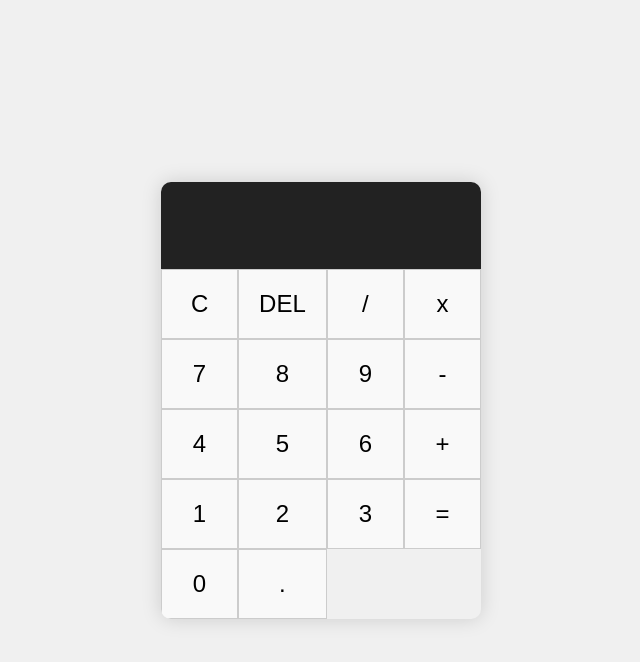
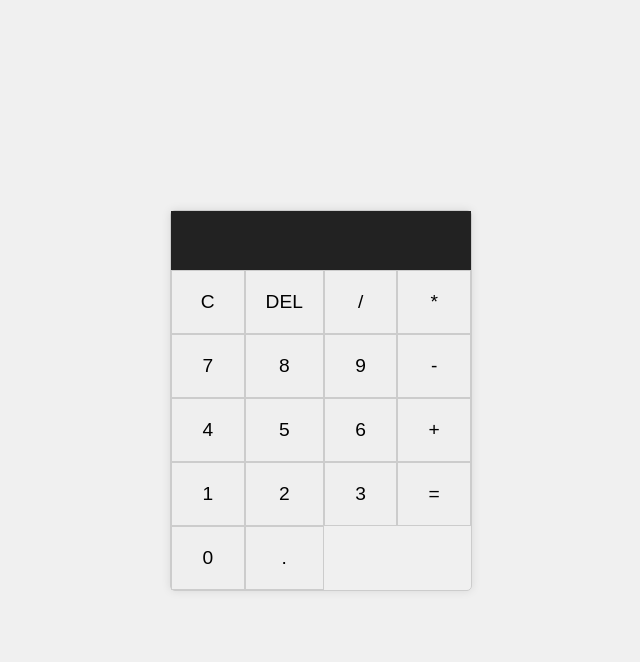
Before and after one commit to Habibi0707/Calculator, a plain HTML site: page index.html in a window 1280 px wide. Both pictures are taken after a click on the button "DEL". Shown: the whole page, without its empty margins (319-959 px from the left). Drawn offline with Linux system fonts and the light colour scheme.

Commit message:
feat: Add calculator files

```diff
--- a/index.html
+++ b/index.html
@@ -12,24 +12,24 @@
             <input type="text" id="result" disabled>
         </div>
         <div class="buttons">
-            <button onclick="clearScreen()">C</button>
+            <button onclick="clearDisplay()">C</button>
             <button onclick="deleteLast()">DEL</button>
-            <button onclick="insert('/')">/</button>
-            <button onclick="insert('*')">x</button>
-            <button onclick="insert('7')">7</button>
-            <button onclick="insert('8')">8</button>
-            <button onclick="insert('9')">9</button>
-            <button onclick="insert('-')">-</button>
-            <button onclick="insert('4')">4</button>
-            <button onclick="insert('5')">5</button>
-            <button onclick="insert('6')">6</button>
-            <button onclick="insert('+')">+</button>
-            <button onclick="insert('1')">1</button>
-            <button onclick="insert('2')">2</button>
-            <button onclick="insert('3')">3</button>
-            <button onclick="calculate()">=</button>
-            <button onclick="insert('0')">0</button>
-            <button onclick="insert('.')">.</button>
+            <button onclick="appendValue('/')">/</button>
+            <button onclick="appendValue('*')">*</button>
+            <button onclick="appendValue('7')">7</button>
+            <button onclick="appendValue('8')">8</button>
+            <button onclick="appendValue('9')">9</button>
+            <button onclick="appendValue('-')">-</button>
+            <button onclick="appendValue('4')">4</button>
+            <button onclick="appendValue('5')">5</button>
+            <button onclick="appendValue('6')">6</button>
+            <button onclick="appendValue('+')">+</button>
+            <button onclick="appendValue('1')">1</button>
+            <button onclick="appendValue('2')">2</button>
+            <button onclick="appendValue('3')">3</button>
+            <button onclick="calculateResult()">=</button>
+            <button onclick="appendValue('0')">0</button>
+            <button onclick="appendValue('.')">.</button>
         </div>
     </div>
     <script src="script.js"></script>
--- a/script.js
+++ b/script.js
@@ -1,35 +1,21 @@
-const resultInput = document.getElementById('result');
-
-function insert(char) {
-    if (resultInput.value === 'Error') {
-        clearScreen();
-    }
-    // Replace 'x' with '*' for calculation
-    resultInput.value += (char === 'x' ? '*' : char);
+function appendValue(value) {
+    document.getElementById('result').value += value;
 }
 
-function clearScreen() {
-    resultInput.value = '';
+function clearDisplay() {
+    document.getElementById('result').value = '';
 }
 
 function deleteLast() {
-    if (resultInput.value === 'Error') {
-        clearScreen();
-    } else {
-        resultInput.value = resultInput.value.slice(0, -1);
+    let result = document.getElementById('result').value;
+    document.getElementById('result').value = result.slice(0, -1);
+}
+
+function calculateResult() {
+    let result = document.getElementById('result').value;
+    try {
+        document.getElementById('result').value = eval(result);
+    } catch (error) {
+        document.getElementById('result').value = 'Error';
     }
 }
-
-function calculate() {
-    try {
-        // Use a safer way to calculate than eval
-        const result = new Function('return ' + resultInput.value)();
-        if (isNaN(result) || !isFinite(result)) {
-            resultInput.value = 'Error';
-        } else {
-            resultInput.value = result;
-        }
-    } catch (error) {
-        resultInput.value = 'Error';
-    }
-}
--- a/style.css
+++ b/style.css
@@ -3,31 +3,28 @@ body {
     justify-content: center;
     align-items: center;
     height: 100vh;
+    background-color: #f0f0f0;
     margin: 0;
-    background-color: #f0f0f0;
-    font-family: sans-serif;
 }
 
 .calculator {
-    border-radius: 10px;
-    box-shadow: 0 0 20px rgba(0, 0, 0, 0.15);
-    overflow: hidden;
-    width: 320px;
+    border: 1px solid #ccc;
+    border-radius: 5px;
+    box-shadow: 0 0 10px rgba(0, 0, 0, 0.1);
+    width: 300px;
 }
 
 .display {
     background-color: #222;
-    color: white;
-    padding: 20px;
-    text-align: right;
+    padding: 10px;
 }
 
 .display input {
     width: 100%;
     border: none;
-    background: none;
+    background-color: #222;
     color: white;
-    font-size: 2.5em;
+    font-size: 2em;
     text-align: right;
 }
 
@@ -36,19 +33,17 @@ body {
     grid-template-columns: repeat(4, 1fr);
 }
 
-button {
+.buttons button {
     border: 1px solid #ccc;
-    background-color: #f9f9f9;
     padding: 20px;
-    font-size: 1.5em;
+    font-size: 1.2em;
     cursor: pointer;
-    transition: background-color 0.2s;
 }
 
-button:hover {
-    background-color: #e0e0e0;
+.buttons button:hover {
+    background-color: #ddd;
 }
 
-button:active {
-    background-color: #d0d0d0;
+.buttons button:active {
+    background-color: #ccc;
 }
```
